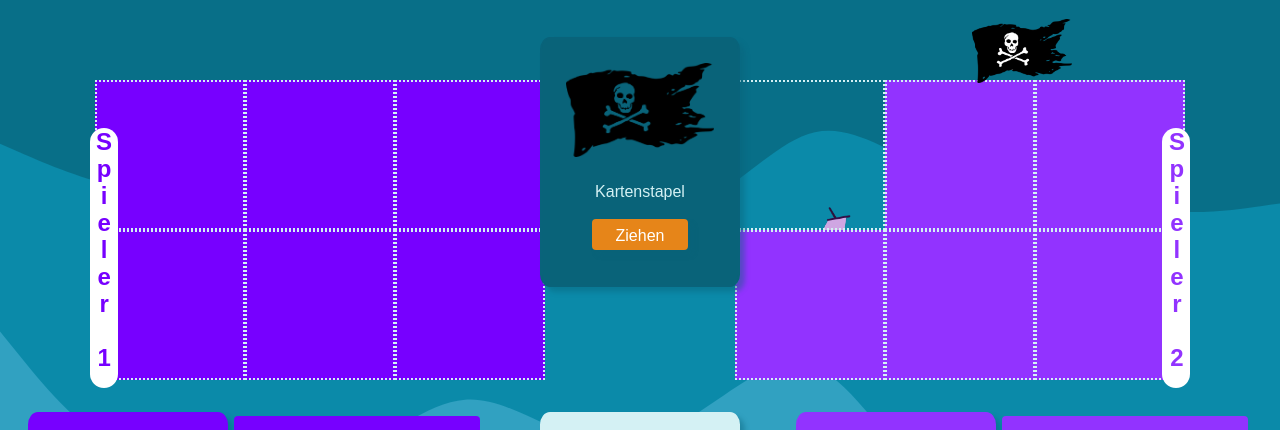
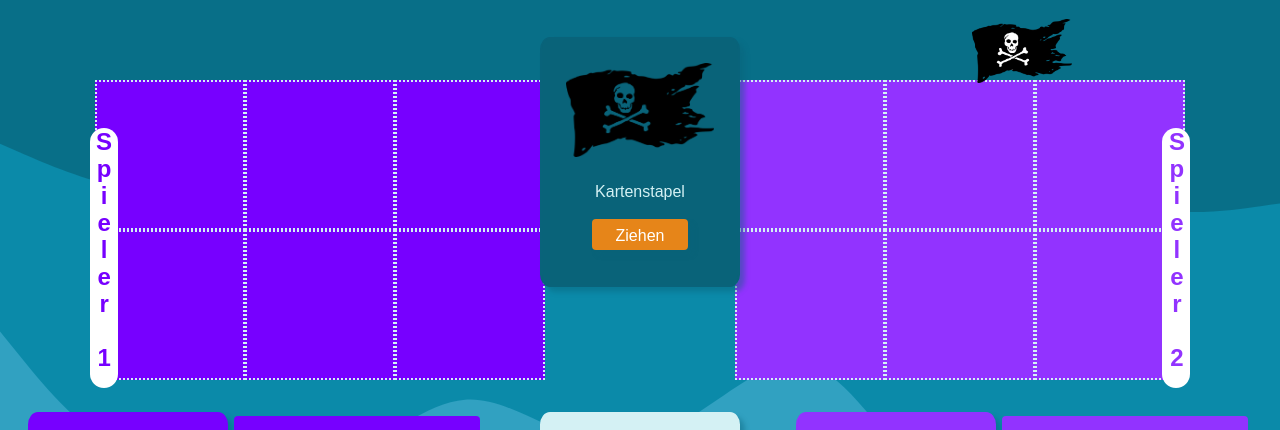
Before and after one commit to anna-olivia/basic-router, a React (Vite) app: page /spiel in a window 1280 px wide. Shown: the top 430 px of the page. Built offline with nearby package versions, Linux system fonts and the light colour scheme; a web font is replaced by a local one.

Commit message:
dringend aufraeumen - spieler2 fehlt

```diff
--- a/src/components/Schiff1.jsx
+++ b/src/components/Schiff1.jsx
@@ -1,18 +1,14 @@
-import styles from '../styles/Schiffsteile.module.css';
+import styles from "../styles/Schiffsteile.module.css";
 
-const Schiff1 = () => {
-    return(
-        <section className={styles.teile1}>
-        <div>
-        </div>
-        <div>
-        </div>
-        <div></div>
-        <div></div>
-        <div></div>
-        <div></div>
-      </section>
-    );
+const Schiff1 = ({ transparentIndices}) => {
+  const schiffsteile = ['1a', '1b','1c', '1d','1e','1f'];
+  return (
+    <section className={styles.teile1}>
+    {schiffsteile.map((teil,index)=> <div key={teil} className={transparentIndices.includes(index) ? styles.transparent : ''}>
+      {teil}
+    </div>)}
+    </section>
+  );
 };
 
 export default Schiff1;
--- a/src/components/Schiff2.jsx
+++ b/src/components/Schiff2.jsx
@@ -1,20 +1,14 @@
-import teil2a from '../assets/images/schiff2a.svg';
-import teil2b from '../assets/images/schiff2b.svg'
-import teil2c from '../assets/images/schiff2c.svg'
-import styles from '../styles/Schiffsteile.module.css';
+import styles from "../styles/Schiffsteile.module.css";
 
-const Schiff2 = () => {
-    return(
-        <section className={styles.teile2}>
-        <div className={styles.transparent}></div>
-        <div></div>
-        <div></div>
-        <div></div>
-        <div></div>
-        <div></div>
-
-      </section>
-    );
+const Schiff2 = ({ transparentIndices}) => {
+  const schiffsteile = ['2a', '2b','2c', '2d','2e','2f'];
+  return (
+    <section className={styles.teile2}>
+    {schiffsteile.map((teil,index)=> <div key={teil} className={transparentIndices.includes(index) ? styles.transparent : ''}>
+      {teil}
+    </div>)}
+    </section>
+  );
 };
 
 export default Schiff2;
--- a/src/routes/Spielfeld.jsx
+++ b/src/routes/Spielfeld.jsx
@@ -12,7 +12,7 @@ import pirate from '../assets/images/pirate_640.png';
 import gold from '../assets/images/gold.svg';
 import kanone from '../assets/images/kanone.svg';
 import schiffsteil from '../assets/images/schiffsteil.svg';
-import colors from '../styles/Schiffsteile.module.css'
+
 
 const set = [
   { type: 'gold', image: gold },
@@ -26,7 +26,7 @@ const Spiel = () => {
   const [currentGold, setCurrentGold] = useState(0);
   const [currentKanone, setCurrentKanone] = useState(0);
   const [randomKarte, setRandomKarte] = useState(null);
-  const [transparent, setTransparent] = useState("");
+  const [transparentIndices, setTransparentIndices] = useState([]);
 
   const addClickHandler = () => {
     const getRandomKarte = set[Math.floor(Math.random() * set.length)];
@@ -45,7 +45,14 @@ const Spiel = () => {
         setCurrentKanone(prevKanone => prevKanone + 1);
         break;
         case 'schiffsteil':
-          setTransparent(".transparent");
+
+          setTransparentIndices(prevIndices => {
+            const newIndex = prevIndices.length;
+            if (newIndex < 6) { //  es gibt 6 Schiffsteile
+              return [...prevIndices, newIndex];
+            }
+            return prevIndices; // Wenn alle Teile bereits transparent sind
+          });
           break;
       case 'pirate':
         if(currentKanone > 0) {
@@ -64,10 +71,9 @@ const Spiel = () => {
     <>
       <div className={styles.schiffe}>
         <h2>Spieler 1</h2>
-        <Schiff1/>
-        {/* vielleicht erstmal simple mit visibility arbeiten bei Schiffkarte gezogen mit Teile Abgleich */}
+        <Schiff1 transparentIndices={transparentIndices}/>
         <h2> Spieler 2</h2>
-        <Schiff2 className={transparent} />
+        <Schiff2 transparentIndices={transparentIndices}/>
       </div>
       <div className={styles.stack}>
         <Spieler1 />
--- a/src/styles/Schiffsteile.module.css
+++ b/src/styles/Schiffsteile.module.css
@@ -4,6 +4,7 @@ background-size: 450px 300px;
 background-repeat: no-repeat;
 width: 450px;
 height: 300px;
+color: transparent;
 
 }
 
```
